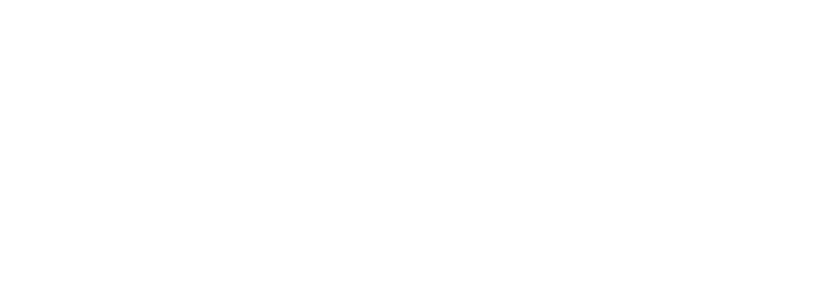
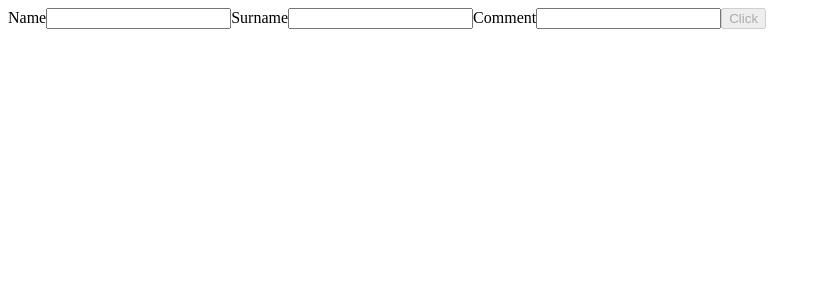
Before and after one commit to leruisi/React_HOMEWORK, a React (Create React App) app: page / in a window 1280 px wide. Shown: the top 300 px of the page, without its empty margins (0-821 px from the left). Built offline with nearby package versions, Linux system fonts and the light colour scheme.

Commit message:
HomeWork_4_2 DONE!

```diff
--- a/src/App.js
+++ b/src/App.js
@@ -1,9 +1,9 @@
 import React from 'react';
-
+import LoginPage from './page/LoginPage/LoginPage'
 const App = () => {
   return (
       <div>
-
+            <LoginPage/>
       </div>
   );
 };
--- /dev/null
+++ b/src/page/LoginPage/LoginPage.js
@@ -0,0 +1,59 @@
+import React, { useRef, useState } from 'react';
+import style from './LoginPage.module.css';
+
+const LoginPage = () => {
+    const nameRef = useRef('');
+    const surnameRef = useRef('');
+    const commentRef = useRef('');
+
+    const [isFormValid, setIsFormValid] = useState(false);
+
+    const handleSubmit = (e) => {
+        e.preventDefault();
+        console.log(nameRef.current.value, surnameRef.current.value, commentRef.current.value);
+
+        fetch('https://jsonplaceholder.typicode.com/comments', {
+            method: 'POST',
+            body: JSON.stringify({
+                name: nameRef.current.value,
+                surname: surnameRef.current.value,
+                comment: commentRef.current.value,
+            }),
+        });
+    };
+
+    const handleInputChange = () => {
+        const name = nameRef.current.value;
+        const surname = surnameRef.current.value;
+        const comment = commentRef.current.value;
+
+        setIsFormValid(name !== '' && surname !== '' && comment !== '');
+    };
+
+    return (
+        <div className={style.wraaper}>
+            <form className={style.form} onSubmit={handleSubmit}>
+                <label>
+                    Name
+                    <input type="text" className={style.submit} ref={nameRef} onChange={handleInputChange} />
+                </label>
+
+                <label>
+                    Surname
+                    <input type="text" className={style.submit} ref={surnameRef} onChange={handleInputChange} />
+                </label>
+
+                <label>
+                    Comment
+                    <input type="text" className={style.submit} ref={commentRef} onChange={handleInputChange} />
+                </label>
+
+                <button type="submit" className={style.burron} disabled={!isFormValid}>
+                    Click
+                </button>
+            </form>
+        </div>
+    );
+};
+
+export default LoginPage;
```
Also changed, not shown: src/page/LoginPage/LoginPage.module.css (added).
